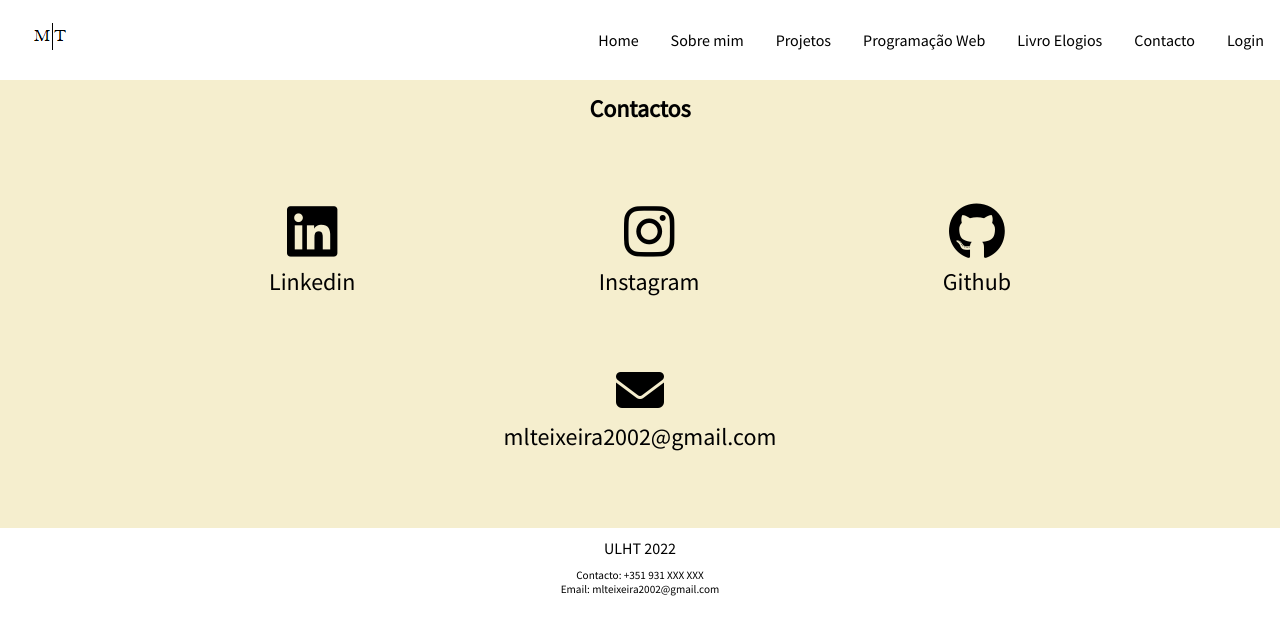
After one commit to Martimlt/Portfoliopw, a Django app: page /contacto in a window 1280 px wide. The commit adds this page. Shown: the top 635 px of the page. Run offline with Django 4.2, Linux system fonts and the light colour scheme; parts of the project's set-up code (start-up, migrations or seed data) failed here and were passed over; some libraries are stand-ins or nearby versions.

Commit message:
Alterações

```diff
--- a/portfolio/static/portfolio/css/estilos.css
+++ b/portfolio/static/portfolio/css/estilos.css
@@ -593,28 +593,6 @@ footer p:last-child {
     height: auto;
 }
 
-/*
-
-a:link {
-    color: green;
-    background-color: transparent;
-    text-decoration: none;
-}
-
-a:hover {
-    color: red;
-    background-color: transparent;
-    text-decoration: underline;
-}
-
-a:active {
-    color: yellow;
-    background-color: transparent;
-    text-decoration: underline;
-}
-
-*/
-
 
 /* ------------ Login ------------ */
 
@@ -634,3 +612,10 @@ a:active {
 .btnlogout{
     color: red;
 }
+
+
+/* ------------ Contactos ------------ */
+
+.paddingcontactos{
+    padding: 3vw 0vw;
+}
--- /dev/null
+++ b/portfolio/templates/portfolio/contacto.html
@@ -0,0 +1,34 @@
+{% extends 'portfolio/layout.html' %} {% block main %}
+<div>
+  <h2 class="centerTitles">Contactos</h2>
+  <div class="paddingcontactos">
+      <div class="hobbies">
+          <div>
+              <a href="https://www.linkedin.com/in/martim-teixeira/" target="_blank"
+              ><i class="fa-brands fa-linkedin button1"></i
+              ></a>
+              <p>Linkedin</p>
+          </div>
+          <div>
+              <a href="https://www.instagram.com/mteixeira_3/" target="_blank"
+              ><i class="fa-brands fa-instagram button1"></i
+              ></a>
+              <p>Instagram</p>
+          </div>
+          <div>
+              <a href="https://github.com/Martimlt" target="_blank"
+              ><i class="fa-brands fa-github button1"></i
+              ></a>
+              <p>Github</p>
+          </div>
+      </div>
+      <div class="hobbies">
+          <div>
+              <i class="fa-solid fa-envelope"></i>
+              <p>mlteixeira2002@gmail.com</p>
+          </div>
+      </div>
+  </div>
+</div>
+
+{% endblock %}
--- a/portfolio/templates/portfolio/curso.html
+++ b/portfolio/templates/portfolio/curso.html
@@ -31,7 +31,7 @@
       ></a> <a href={{ cadeira.professor.outroLink }} target="_blank"
         ><i class="fa-solid fa-link button1"></i></a></p>
     {% if not cadeira.professor.linkedin == cadeira.professorAuxiliar.linkedin %}
-    <p>Professor: {{ cadeira.professorAuxiliar.primeiroNome }} {{ cadeira.professorAuxiliar.ultimoNome }} <a href={{ cadeira.professorAuxiliar.linkedin }} target="_blank"
+    <p>Professor Auxiliar: {{ cadeira.professorAuxiliar.primeiroNome }} {{ cadeira.professorAuxiliar.ultimoNome }} <a href={{ cadeira.professorAuxiliar.linkedin }} target="_blank"
         ><i class="fa-brands fa-linkedin button1"></i
       ></a> <a href={{ cadeira.professorAuxiliar.outroLink }} target="_blank"
         ><i class="fa-solid fa-link button1"></i></a></p>
@@ -60,7 +60,7 @@
       ></a> <a href={{ cadeira.professor.outroLink }} target="_blank"
         ><i class="fa-solid fa-link button1"></i></a></p>
     {% if not cadeira.professor.linkedin == cadeira.professorAuxiliar.linkedin %}
-    <p>Professor: {{ cadeira.professorAuxiliar.primeiroNome }} {{ cadeira.professorAuxiliar.ultimoNome }} <a href={{ cadeira.professorAuxiliar.linkedin }} target="_blank"
+    <p>Professor Auxiliar: {{ cadeira.professorAuxiliar.primeiroNome }} {{ cadeira.professorAuxiliar.ultimoNome }} <a href={{ cadeira.professorAuxiliar.linkedin }} target="_blank"
         ><i class="fa-brands fa-linkedin button1"></i
       ></a> <a href={{ cadeira.professorAuxiliar.outroLink }} target="_blank"
         ><i class="fa-solid fa-link button1"></i></a></p>
@@ -89,7 +89,7 @@
       ></a> <a href={{ cadeira.professor.outroLink }} target="_blank"
         ><i class="fa-solid fa-link button1"></i></a></p>
     {% if not cadeira.professor.linkedin == cadeira.professorAuxiliar.linkedin %}
-    <p>Professor: {{ cadeira.professorAuxiliar.primeiroNome }} {{ cadeira.professorAuxiliar.ultimoNome }} <a href={{ cadeira.professorAuxiliar.linkedin }} target="_blank"
+    <p>Professor Auxiliar: {{ cadeira.professorAuxiliar.primeiroNome }} {{ cadeira.professorAuxiliar.ultimoNome }} <a href={{ cadeira.professorAuxiliar.linkedin }} target="_blank"
         ><i class="fa-brands fa-linkedin button1"></i
       ></a> <a href={{ cadeira.professorAuxiliar.outroLink }} target="_blank"
         ><i class="fa-solid fa-link button1"></i></a></p>
--- a/portfolio/templates/portfolio/layout.html
+++ b/portfolio/templates/portfolio/layout.html
@@ -39,6 +39,7 @@
           <a href="{% url 'portfolio:projetos' %}">Projetos</a>
           <a href="{% url 'portfolio:programacaoWeb' %}">Programação Web</a>
           <a href="{% url 'portfolio:elogios' %}">Livro Elogios</a>
+          <a href="{% url 'portfolio:contacto' %}">Contacto</a>
           {% if user.is_authenticated %}
               <a href="{% url 'portfolio:logout' %}" class="btnlogout">Logout</a>
           {% else %}
@@ -49,7 +50,7 @@
     <main>{% block main %} {% endblock main %}</main>
     <footer>
         <div>ULHT 2022</div>
-      <p>Contacto: +351 931 327 957</p>
+        <p>Contacto: +351 931 XXX XXX</p>
         <p>Email: mlteixeira2002@gmail.com</p>
     </footer>
   </body>
--- a/portfolio/urls.py
+++ b/portfolio/urls.py
@@ -17,4 +17,5 @@ urlpatterns = [
     path('quizz', views.quizz_view, name='quizz'),
     path('login', views.login_view, name='login'),
     path('logout', views.logout_view, name='logout'),
+    path('contacto', views.contacto_page_view, name='contacto'),
 ]
--- a/portfolio/views.py
+++ b/portfolio/views.py
@@ -10,6 +10,10 @@ from portfolio.forms import ElogiosForm, ProjetoForm
 # Create your views here.
 def home_page_view(request):
     return render(request, 'portfolio/home.html')
+
+
+def contacto_page_view(request):
+    return render(request, 'portfolio/contacto.html')
 
 
 def apresentacao_page_view(request):
```
Lines whose indentation alone changed are shown as unchanged.
